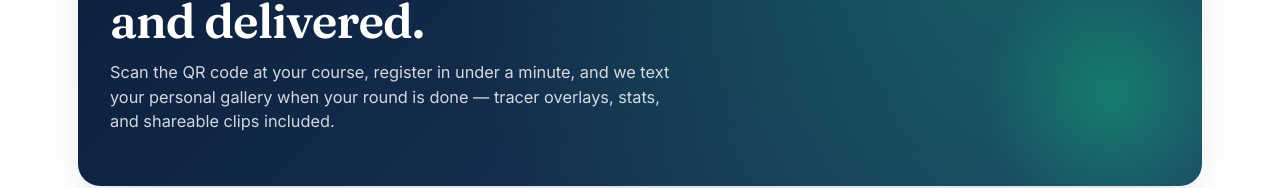
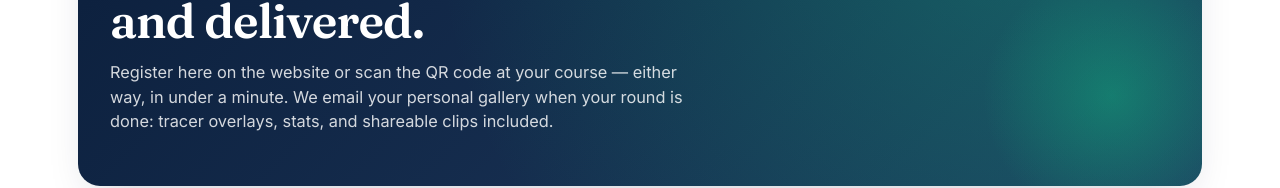
Before and after one commit to baldbrent-lang/HoleInOne, a React (Vite) app in the folder frontend/: page / in a window 1280 px wide. Shown: the part 248-436 px from the top of the page. Built offline with nearby package versions, Linux system fonts and the light colour scheme; no server answers.

Commit message:
Home hero copy: lead with both registration paths (website + QR)

```diff
--- a/frontend/src/pages/Home.jsx
+++ b/frontend/src/pages/Home.jsx
@@ -26,9 +26,10 @@ export default function Home() {
         </span>
         <h1>Every par-3 shot, tracked and delivered.</h1>
         <p>
-          Scan the QR code at your course, register in under a minute, and we
-          text your personal gallery when your round is done — tracer overlays,
-          stats, and shareable clips included.
+          Register here on the website or scan the QR code at your course —
+          either way, in under a minute. We email your personal gallery when
+          your round is done: tracer overlays, stats, and shareable clips
+          included.
         </p>
       </div>
 
```
